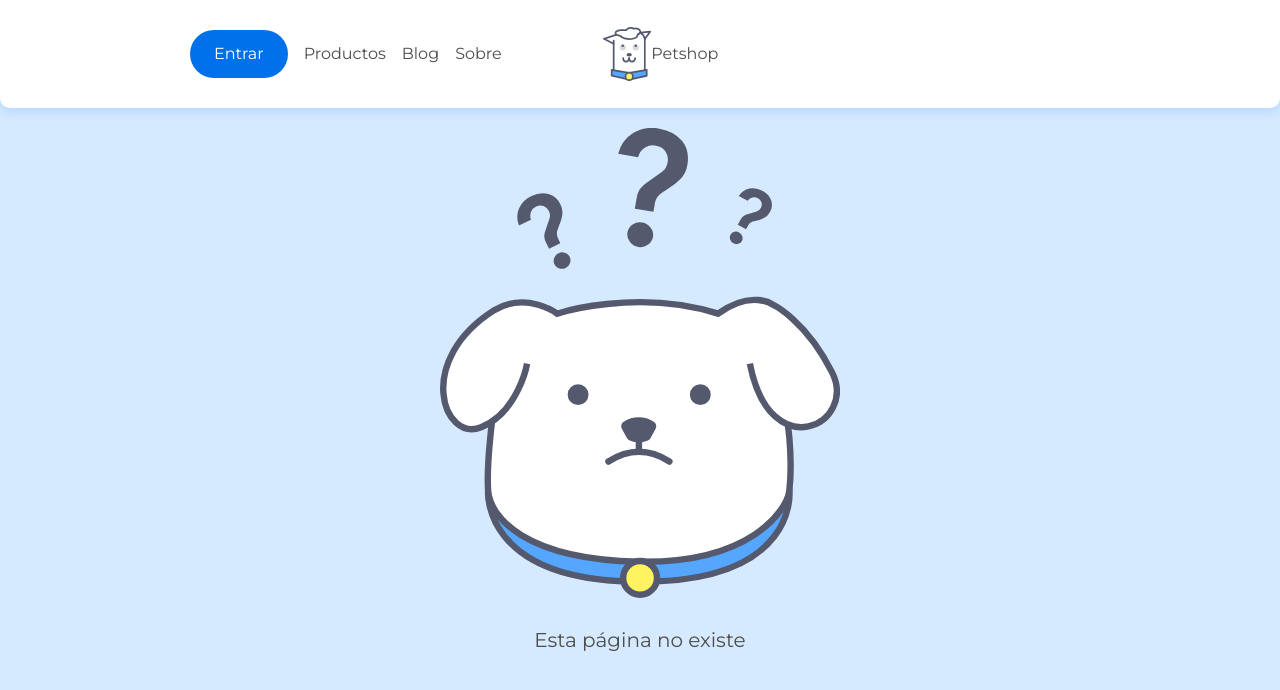
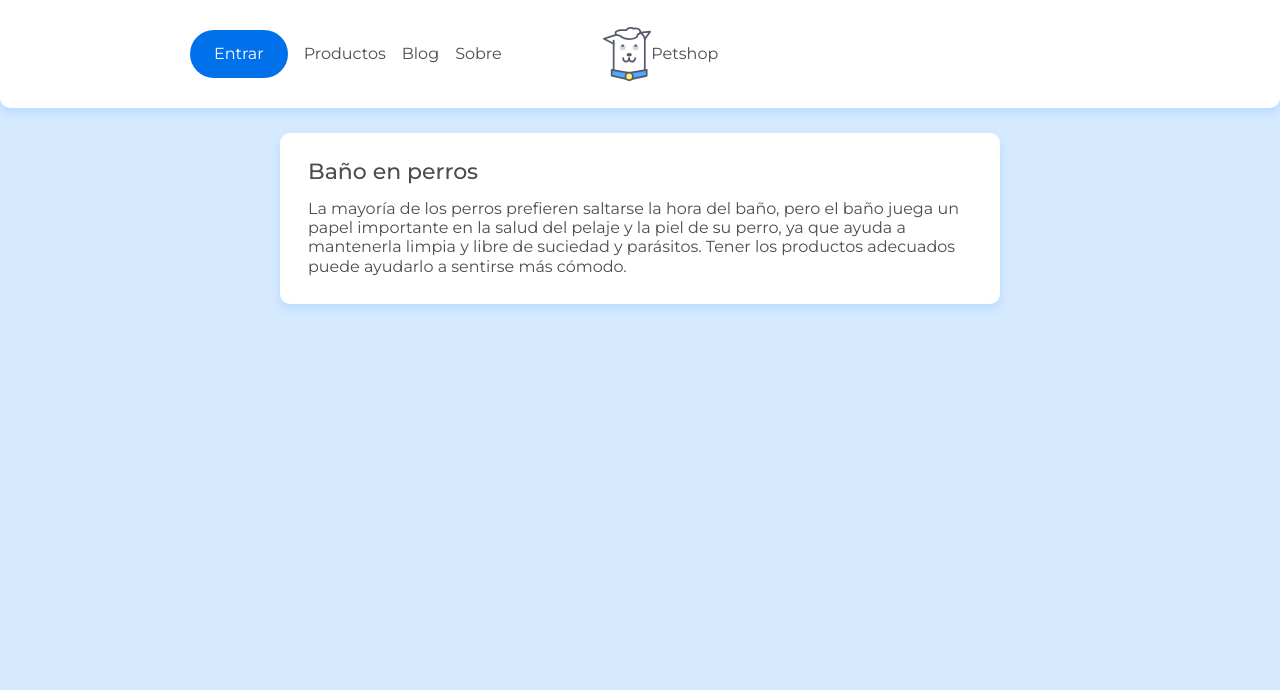
Before and after one commit to LuisCorreaDv/React-router, a React (Create React App) app: page /posts/1 in a window 1280 px wide. Shown: the top 690 px of the page. Built offline with nearby package versions, Linux system fonts and the light colour scheme; data requests are answered from the project's data file.

Commit message:
Conectando el servidor para mostrar un post

```diff
--- a/src/App.js
+++ b/src/App.js
@@ -4,6 +4,7 @@
 import Sobre from "./pages/Sobre";
 import Page404 from './pages/Page404';
 import Header from './components/header';
+import Post from './pages/Post';
 
 import { Route, BrowserRouter as Router, Routes } from 'react-router-dom';
 
@@ -17,6 +18,7 @@
         {/* Definiendo rutas de la página*/}
         <Route path='/' element={<Home />}/>
         <Route path='/sobre' element={<Sobre />} />
+        <Route path='/posts/:id' element={<Post />} />
         <Route path='*' element={<Page404 />} />
       </Routes>
     </Router>
--- /dev/null
+++ b/src/pages/Post.jsx
@@ -0,0 +1,30 @@
+
+import { useState, useEffect } from "react"
+import "../assets/css/componentes/card.css"
+//Libreria de React Dom
+import { useParams } from "react-router-dom"
+import { buscar } from "../api/api"
+
+const Post = ({ url }) => {
+
+    const [post, setPost] = useState({})
+
+    const { id } = useParams()
+
+    //useEffect se usa para poder comunciarse con un servidor
+    useEffect(() => {
+        buscar(`/posts/${id}`, setPost)
+        //Se ejecuta cada que cambia el id
+    },/*Callback*/ [id])
+
+    return (
+        <main className="container flex flex--center">
+            <article className="card post">
+                <h2 className="post-card__title">{post.title}</h2>
+                <p className="text__card">{post.body}</p>
+            </article>
+        </main>
+    )
+}
+
+export default Post
```
